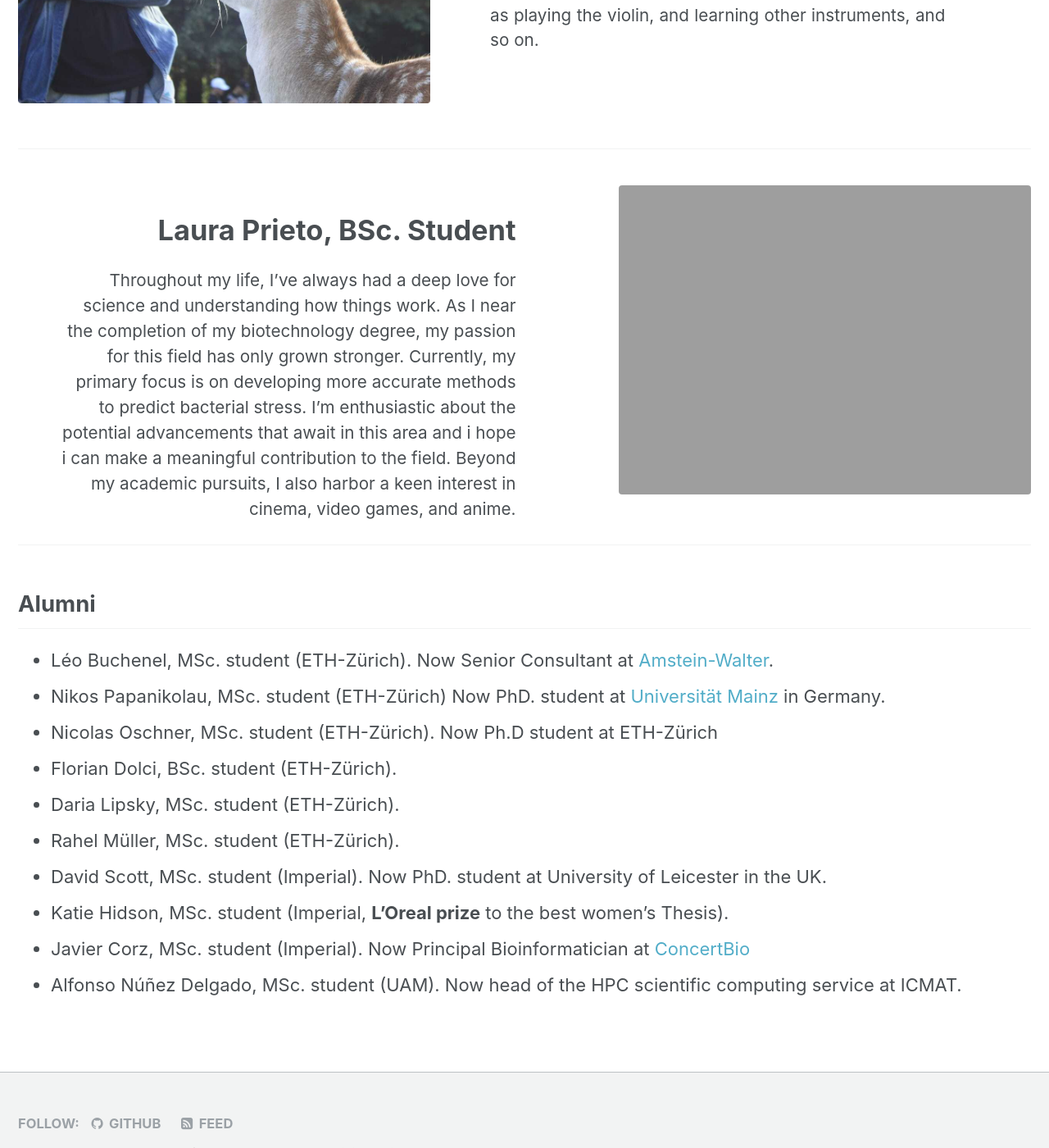
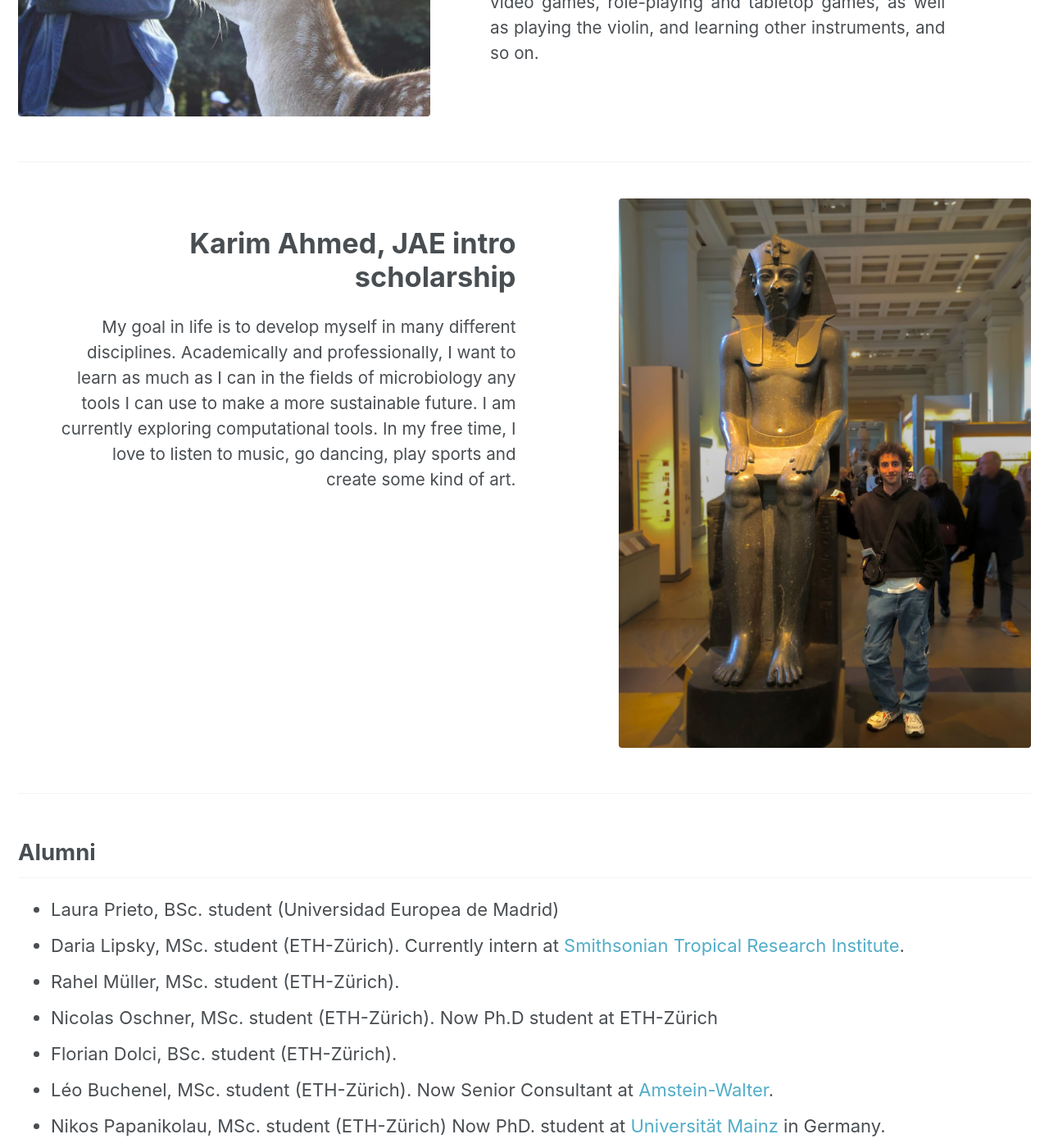
Before and after one commit to apascualgarcia/apascualgarcia.github.io, a Jekyll site: the page built from _pages/People.md, in a window 1280 px wide and 1400 px high, scrolled down 2842 px. Shown: the whole window at 82% size. Built offline with Jekyll 4.4.1, drawn with Linux system fonts in a browser that asks for light colours; some of the changed text lies outside the part shown.

Commit message:
updated people, join, publications

```diff
--- a/_pages/People.md
+++ b/_pages/People.md
@@ -31,7 +31,7 @@ feature_row3:
     btn_class: "btn--inverse"
 feature_row4:
   - image_path: /assets/images/People/AntonioAraiz.jpg
-    title: "Antonio Araiz, MSc. Student"
+    title: "Antonio Araiz, Research Assistant"
     alt: "Placeholder Image Left Aligned"
     excerpt: "I am MSc student deeply interested in interdisciplinary and innovative solutions for biotechnological problems. I am currently studying the relationship between composition, function and stability of bacterial communities. My aim is to understand the role of microbial functional groups to potentially use stable bacterial consortia as biotechnological tools. Out of the lab, I love going to the theater, reading and playing sports."
 #    url: "/_pages/Publications/"
@@ -46,10 +46,10 @@ feature_row5:
 #    btn_label: "Read More"
 #    btn_class: "btn--inverse"
 feature_row6:
-  - image_path: /assets/images/People/LauraPrieto.jpg
-    title: "Laura Prieto, BSc. Student"
+  - image_path: /assets/images/People/KarimAhmed.jpg
+    title: "Karim Ahmed, JAE intro scholarship"
     alt: "Placeholder Image Left Aligned"
-    excerpt: "Throughout my life, I've always had a deep love for science and understanding how things work. As I near the completion of my biotechnology degree, my passion for this field has only grown stronger. Currently, my primary focus is on developing more accurate methods to predict bacterial stress. I'm enthusiastic about the potential advancements that await in this area and i hope i can make a meaningful contribution to the field. Beyond my academic pursuits, I also harbor a keen interest in cinema, video games, and anime."
+    excerpt: "My goal in life is to develop myself in many different disciplines. Academically and professionally, I want to learn as much as I can in the fields of microbiology any tools I can use to make a more sustainable future. I am currently exploring computational tools. In my free time, I love to listen to music, go dancing, play sports and create some kind of art."
 ---
 
 {% include feature_row %}
@@ -68,12 +68,13 @@ feature_row6:
 
 ## Alumni
 
+* Laura Prieto, BSc. student (Universidad Europea de Madrid)
+* Daria Lipsky, MSc. student (ETH-Zürich). Currently intern at [Smithsonian Tropical Research Institute](https://striresearch.si.edu/quantitative-forest-ecology/lab-member/daria-lipsky/).
+* Rahel Müller, MSc. student (ETH-Zürich).
+* Nicolas Oschner, MSc. student (ETH-Zürich). Now Ph.D student at ETH-Zürich
+* Florian Dolci, BSc. student (ETH-Zürich).
 * Léo Buchenel, MSc. student (ETH-Zürich). Now Senior Consultant at [Amstein-Walter](https://ch.linkedin.com/in/leo-buchenel).
 * Nikos Papanikolau, MSc. student (ETH-Zürich) Now PhD. student at [Universität Mainz](https://www.noneq.physik.uni-mainz.de/research/) in Germany.
-* Nicolas Oschner, MSc. student (ETH-Zürich). Now Ph.D student at ETH-Zürich
-* Florian Dolci, BSc. student (ETH-Zürich).
-* Daria Lipsky, MSc. student (ETH-Zürich).
-* Rahel Müller, MSc. student (ETH-Zürich).
 * David Scott, MSc. student (Imperial). Now PhD. student at University of Leicester in the UK.
 * Katie Hidson, MSc. student (Imperial, **L’Oreal prize** to the best women's Thesis).
 * Javier Corz, MSc. student (Imperial). Now Principal Bioinformatician at [ConcertBio](https://www.concert.bio/\#Team-bio)
```
Also changed, not shown: _pages/Join.md (+1 -1 lines), _pages/Publications.md (+8 -3 lines), assets/images/People/KarimAhmed.jpg (added).
